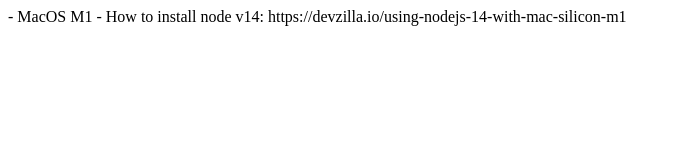
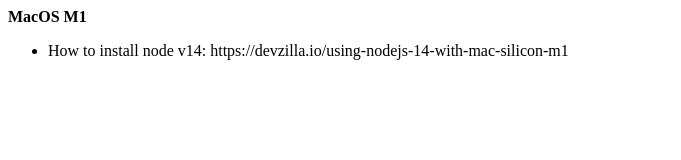
Before and after one commit to alfredomp/alfredomp.github.io, a plain HTML site: page index.html in a window 1280 px wide. Shown: the whole page, without its empty margins (0-681 px from the left). Drawn offline with Linux system fonts and the light colour scheme.

Commit message:
Update index.html

```diff
--- a/index.html
+++ b/index.html
@@ -2,7 +2,10 @@
 </head>
 
 <body>
-- MacOS M1
-  - How to install node v14: https://devzilla.io/using-nodejs-14-with-mac-silicon-m1
-
+  <p>
+    <b>MacOS M1</b>
+    <ul>
+      <li> How to install node v14: https://devzilla.io/using-nodejs-14-with-mac-silicon-m1 </li>
+    </ul>
+  </p>
 </body>
```
